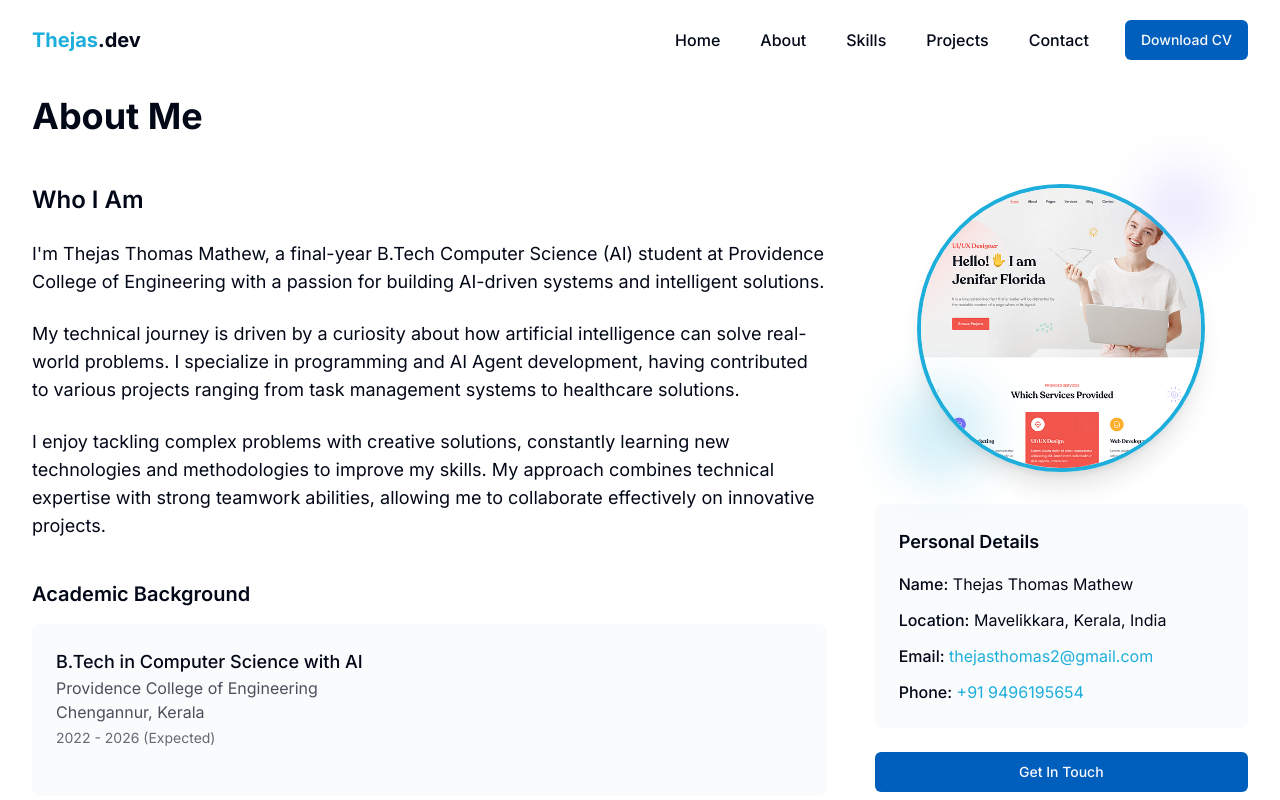
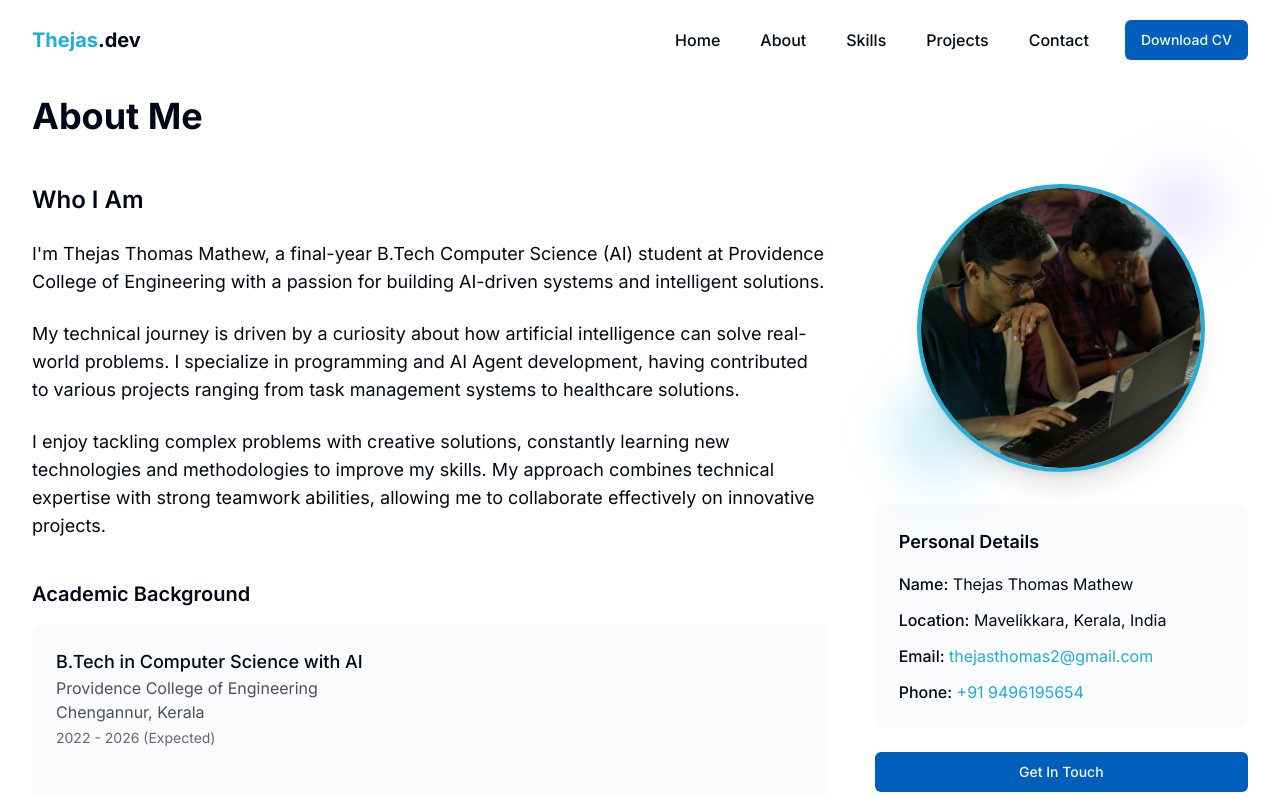
Before and after one commit to thejazzzz/thejas-ai-showcase, a React (Vite) app: page /about in a window 1280 px wide. Shown: the top 800 px of the page. Built offline with nearby package versions, Linux system fonts and the light colour scheme.

Commit message:
Visual edit in Lovable
Edited UI in Lovable

```diff
--- a/src/pages/About.tsx
+++ b/src/pages/About.tsx
@@ -1,10 +1,7 @@
-
 import { Button } from "@/components/ui/button";
 import { Link } from "react-router-dom";
-
 const About = () => {
-  return (
-    <div className="pt-24 pb-16">
+  return <div className="pt-24 pb-16">
       <div className="container mx-auto">
         <h1 className="text-4xl font-bold mb-12">About Me</h1>
 
@@ -62,11 +59,7 @@ const About = () => {
               <div className="mb-8 flex justify-center">
                 <div className="relative">
                   <div className="w-60 h-60 md:w-72 md:h-72 rounded-full overflow-hidden border-4 border-tech-blue shadow-xl">
-                    <img
-                      src="/public/lovable-uploads/6a7bee6b-c12d-470b-b11a-57f45e67fd8f.png"
-                      alt="Thejas Thomas Mathew"
-                      className="w-full h-full object-cover"
-                    />
+                    <img alt="Thejas Thomas Mathew" className="w-full h-full object-cover" src="/lovable-uploads/3f603146-479c-4805-bcc0-776a61c01d47.jpg" />
                   </div>
                   <div className="absolute -top-4 -right-4 w-20 h-20 bg-tech-purple/20 rounded-full blur-xl"></div>
                   <div className="absolute -bottom-2 -left-6 w-24 h-24 bg-tech-blue/20 rounded-full blur-xl"></div>
@@ -124,8 +117,6 @@ const About = () => {
           </div>
         </div>
       </div>
-    </div>
-  );
+    </div>;
 };
-
 export default About;
```
Also changed, not shown: public/lovable-uploads/3f603146-479c-4805-bcc0-776a61c01d47.jpg (added).
